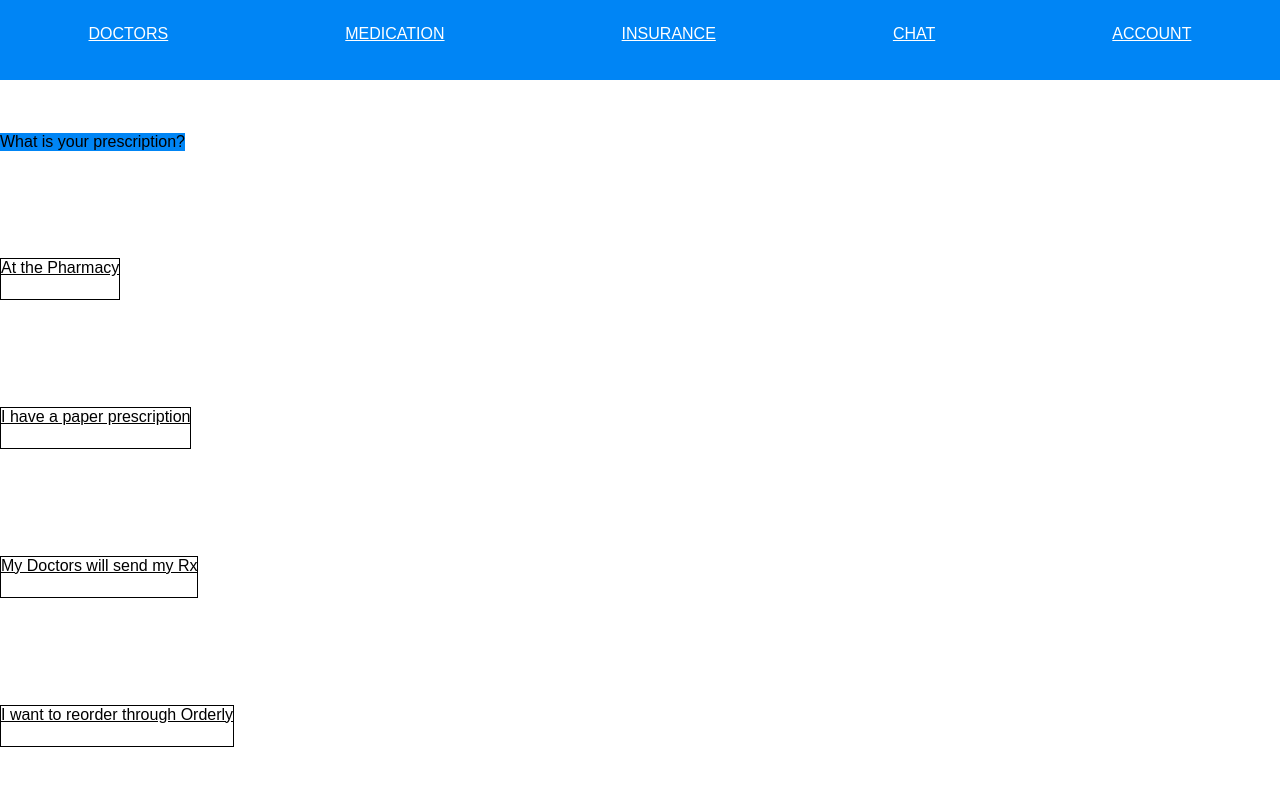
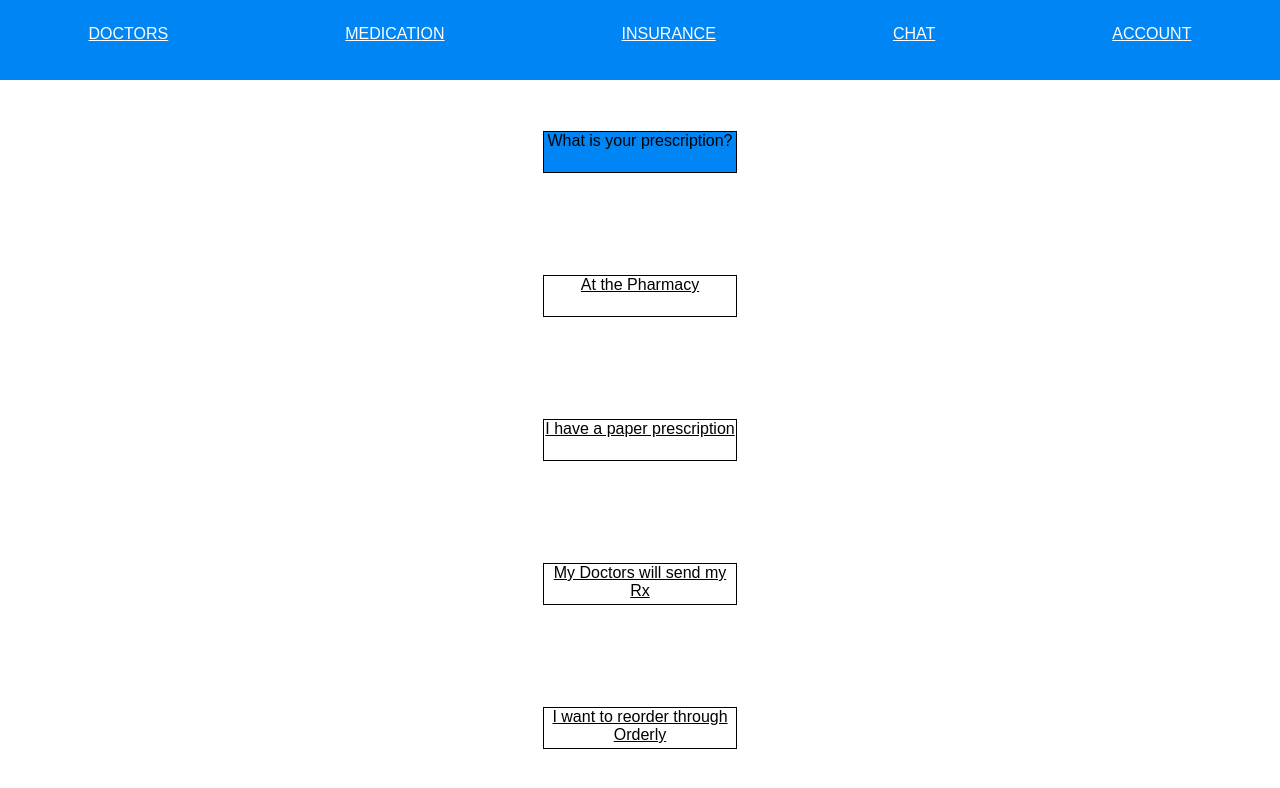
Before and after one commit to danalvarez5280/OrderlyHealth-React-Site-Demo, a React (Create React App) app: page /medication in a window 1280 px wide. Shown: the top 788 px of the page. Built offline with nearby package versions, Linux system fonts and the light colour scheme.

Commit message:
add medication page

```diff
--- a/src/Components/Medication/Medication.css
+++ b/src/Components/Medication/Medication.css
@@ -2,10 +2,11 @@
     border: 1px solid black;
     color: black;
     height: 5vh;
+    width: 15vw;
 }
 
 .med-page{
-    align-items: flex-start;
+    align-items: center;
     display: flex;
     flex-direction: column;
     justify-content: space-around;
--- a/src/Components/Medication/Medication.js
+++ b/src/Components/Medication/Medication.js
@@ -6,7 +6,7 @@ import "./Medication.css";
 class Medication extends Component {
   render() {
     return <div className="med-page">
-        <div className="question">What is your prescription?</div>
+        <div className="question med-nav">What is your prescription?</div>
         <NavLink to="/doctors" className="med-nav">
           At the Pharmacy
         </NavLink>
```
